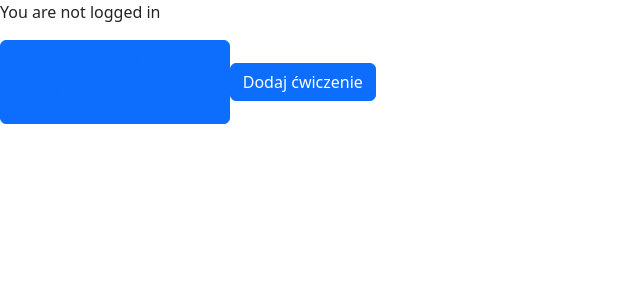
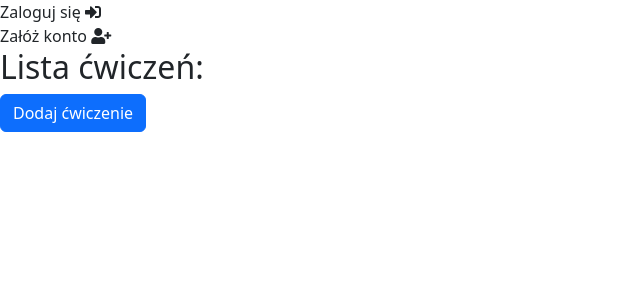
Before and after one commit to szymon-zuk/trainer-connect-app, a Django app: template trainerconnect/trainerapp/templates/trainerapp/exercise_list.html in a window 1280 px wide. Shown: the part 64-364 px from the top of the page, without its empty margins (0-640 px from the left). Run offline with Django 4.2, Linux system fonts and the light colour scheme; the template is opened without the code that fills it, so the values that code supplies are empty; some libraries are stand-ins or nearby versions; some web fonts are replaced.

Commit message:
Modified loginview and logoutview

```diff
--- a/trainerconnect/trainerapp/templates/base.html
+++ b/trainerconnect/trainerapp/templates/base.html
@@ -1,4 +1,4 @@
-{% load static %}
+{% load crispy_forms_tags %}
 <!DOCTYPE html>
 <html lang="en">
 <head>
@@ -58,12 +58,20 @@
     </div>
   </div>
 </nav>
+
 {% if user.is_authenticated %}
-  Witaj, {{ user.username }}!
+    <a class="nav-item nav-link" href="{% url 'logout' %}">
+        Wyloguj <i class="fas fa-sign-out-alt"></i>
+    </a>
 {% else %}
-  <p>You are not logged in</p>
-  <a href="{% url 'login' %}"><button type="button" class="btn btn-primary">Log in!</button</a>
+    <a class="nav-item nav-link" href="{% url 'login' %}">
+        Zaloguj się <i class="fas fa-sign-in-alt"></i>
+    </a>
+    <a class="nav-item nav-link" href="{% url 'register' %}">
+        Załóż konto <i class="fas fa-user-plus"></i>
+    </a>
 {% endif %}
+
 <!-- //--------------------------- page content -------------------------// -->
 {% block content %}{% endblock content %}
 <!-- //--------------------------- page content end ---------------------// -->
--- a/trainerconnect/trainerconnect/urls.py
+++ b/trainerconnect/trainerconnect/urls.py
@@ -17,6 +17,7 @@
 from django.contrib import admin
 from django.urls import path, include
 from trainerapp.views import MainPage, AddExerciseView, ExerciseListView, AddTrainingView, TrainingListView, AddTrainingPlanView, TrainingPlanListView
+from auth_views import LoginView, LogoutView
 
 urlpatterns = [
     path("admin/", admin.site.urls),
@@ -25,7 +26,9 @@
     path("exercise_list/", ExerciseListView.as_view(), name="exercise-list"),
     path("add_training/", AddTrainingView.as_view(), name="add-training"),
     path("training_list/", TrainingListView.as_view(), name="training-list"),
-    path("accounts/", include("django.contrib.auth.urls")),
     path('add_training_plan/', AddTrainingPlanView.as_view(), name="add-training-plan"),
     path('training_plan_list/', TrainingPlanListView.as_view(), name="training-plan-list"),
+    path("register/", views.register, name="register"),
+    path('login/', LoginView.as_view(template_name='users/login.html'), name='login'),
+    path('logout/', LogoutView.as_view(template_name='users/logout.html'), name='logout'),
 ]
```
